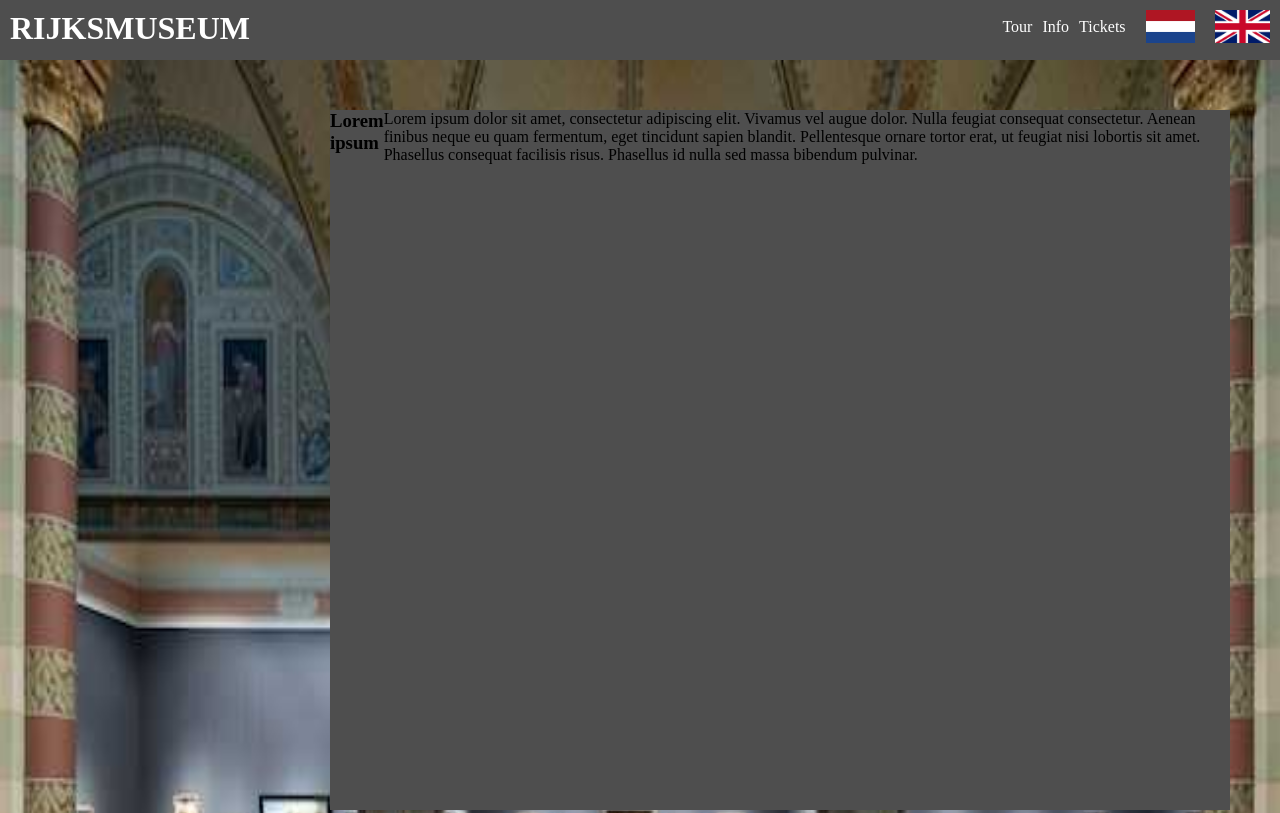
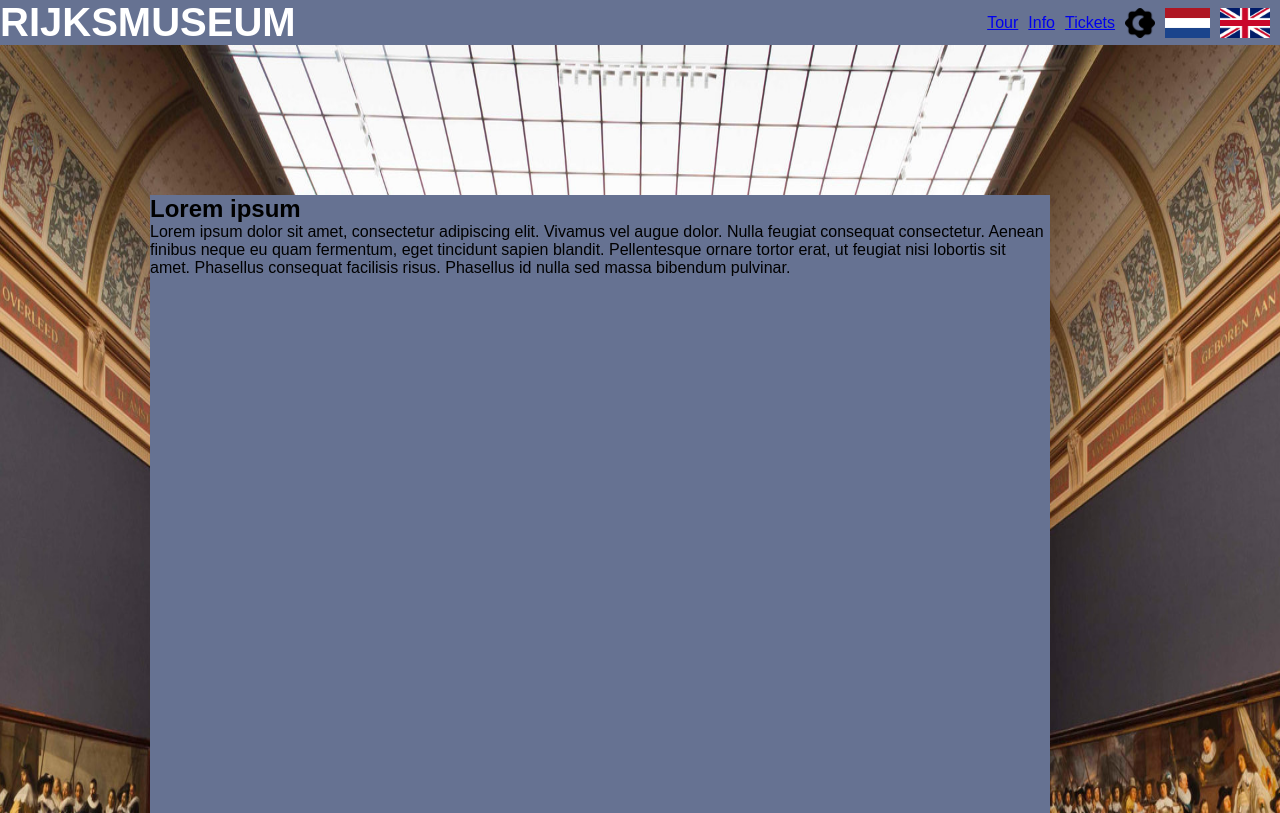
Before and after one commit to krihs0/F1M2BO, a plain HTML site: page BOMuseumSite/index.html in a window 1280 px wide. Shown: the top 813 px of the page. Drawn offline with Linux system fonts and the light colour scheme.

Commit message:
fonts en header

```diff
--- a/BOMuseumSite/css/style.css
+++ b/BOMuseumSite/css/style.css
@@ -1,79 +1,67 @@
 *{
+    font-family: RijksText,Arial,sans-serif;
     padding: 0;
     margin: 0;
     box-sizing: border-box;
 }
 
 header{
-    background-color: #4E4E4E;
-    color: white;
-    height: 60px;
+    display: flex;
+    align-items: center;
+    background-color: #667292;
+    color: #ffffff;
+    overflow: hidden;
 }
 
-nav p{
+h1{
+    font-size: 250%;
     display: inline;
-    margin-right: 10px;
 }
 
 nav{
-display: inline-flex;
-align-self: center;
+    display: flex;
+    float: right;
 }
 
-.vlaggen img{
-    display: inline;
-    height: 33px;
-    margin: 10px;
+nav a{
+    line-height: 30px;
+    padding-right: 10px;
 }
 
-.vlaggen{
-    display: inline-flex;
-    align-self: center;
+nav img{
+    height: 30px;
+    padding-right: 10px;
 }
 
-h1{
-    height: 50px;
-    display: inline-flex;
-    margin: 10px;
-}
-
-.navBar{
-    display: inline-flex;
-    float: right;
-    justify-content: end;
+.header{
+    width: 50vw;
 }
 
 main{
-    background-image: url(../img/Rijksmuseumb1.jpeg);
+    background-image: url(../img/254a3108-b445-455b-a27b-cb3dcb8f65b0.jpeg);
     height: 1280px;
     background-repeat: no-repeat;
     background-size: 100% 100%;
 }
 
-main img{
-    width: 100%;
-    height: 100%;
-}
-
 main div{
-    display: flex;
-    background-color: #4E4E4E;
+    float: left;
+    background-color: #667292;
     width: 900px;
     height: 700px;
-    margin-right: 50px;
-    float: right;
-    justify-content: end;
-    margin-top: 50px;
+    margin: 150px;
+
 }
 
 footer{
-    background-color: #4E4E4E;
+    background-color: #667292;
+    color: white;
 }
 
 #line{
     margin-left: 20px;
     margin-right: 20px;
-    border-top: solid 2px black;
+    border-top: solid 2px white;
 }
 
 .pointer:hover{
--- a/BOMuseumSite/index.html
+++ b/BOMuseumSite/index.html
@@ -7,25 +7,28 @@
     <title>Rijksmuseum|Beroepsopdracht</title>
     <link rel="stylesheet" href="css/style.css">
     <script lang="text/javascript" src="js/script.js"></script>
+    <link rel="preload" href="fonts/Rijksmuseum-Bold.woff2" as="font" crossorigin="">
+    <link rel="preload" href="fonts/Rijksmuseum-Normal.woff2" as="font" crossorigin="">
 </head>
 <body>
     <header>
-        <h1>RIJKSMUSEUM</h1>
-        <div class="navBar">
+        <div class="header">
+            <h1>RIJKSMUSEUM</h1>
+        </div>
+        <div class="header">
             <nav>
-                <p class="pointer" onclick="navBar(0)" id="tour">Tour</p>
-                <p class="pointer" onclick="navBar(1)" id="info">Info</p>
-                <p class="pointer" onclick="navBar(2)" id="tickets">Tickets</p>
+                <a class="pointer" href="tour.html">Tour</a>
+                <a class="pointer" href="info.html">Info</a>
+                <a class="pointer" href="tickets.html">Tickets</a>
+                <img class="pointer" onclick="DayNight()" src="img/night-mode (1).png" alt="night/day mode icon">
+                <img class="pointer" onclick="onClickNL()" src="img/NL-vlag.jpeg" alt="Nederlandse vlag">
+                <img class="pointer" onclick="onClickUK()" src="img/UK-vlag.jpeg" alt="Engelse vlag">
             </nav>
-            <div class="vlaggen">
-                <img class="pointer" onclick="onClickNL()" id="NL-vlag" src="img/NL-vlag.jpeg" alt="Nederlandse vlag">
-                <img class="pointer" onclick="onClickUK()" id="UK-vlag" src="img/UK-vlag.jpeg" alt="Engelse vlag">
-            </div>
         </div>
     </header>
     <main>
         <div>
-            <h3>Lorem ipsum</h3>
+            <h2>Lorem ipsum</h2>
             <p>
                 Lorem ipsum dolor sit amet,
                 consectetur adipiscing elit.
@@ -40,6 +43,9 @@
             </p>
         </div>
     </main>
+    <article>
+
+    </article>
     <footer>
         <p id="line"></p>
         <h2>Contact</h2>
--- a/BOMuseumSite/js/script.js
+++ b/BOMuseumSite/js/script.js
@@ -15,13 +15,3 @@ function setLang(){
     //set lang tag/change page
     console.log(lang)
 }
-
-let pages = [
-    "tour.html",
-    "info.html",
-    "tickets.html"
-];
-
-function navBar(index){
-    location.href = pages[index];
-}
```
Also changed, not shown: BOMuseumSite/fonts/Rijksmuseum-Bold.woff2 (added), BOMuseumSite/fonts/Rijksmuseum-Normal.woff2 (added), BOMuseumSite/img/254a3108-b445-455b-a27b-cb3dcb8f65b0.jpeg (added), BOMuseumSite/img/RijksmuseumB1.jpeg (deleted).
